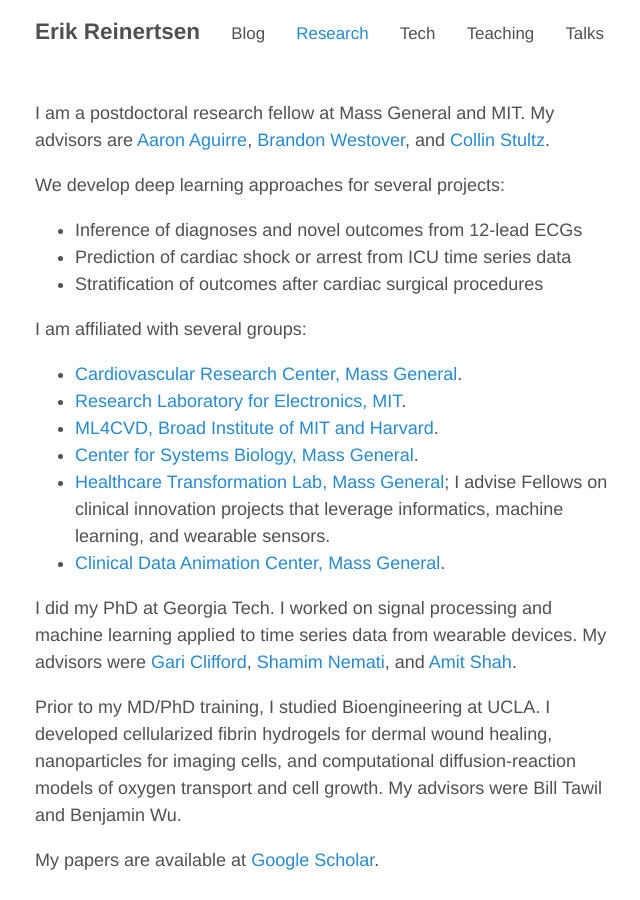
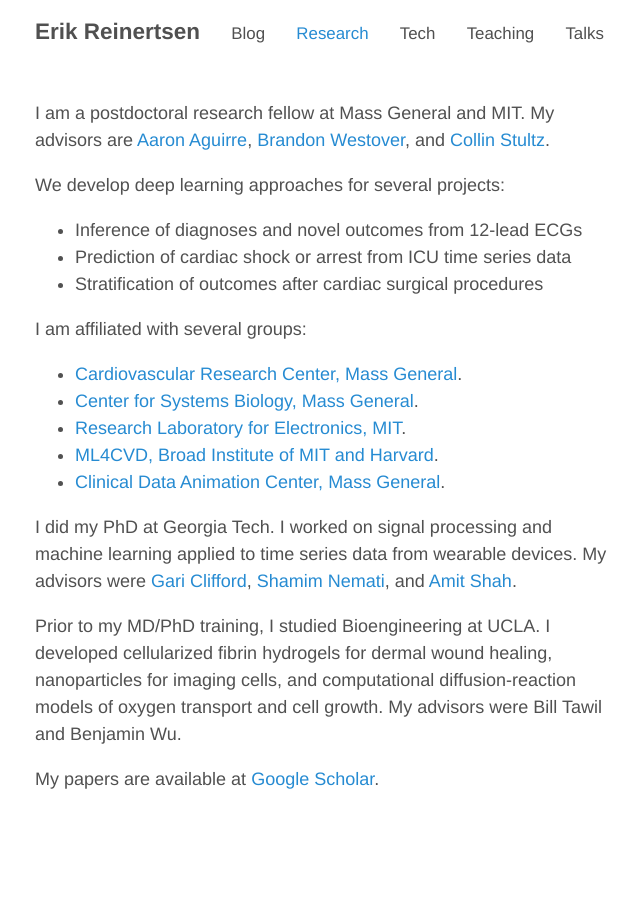
Before and after one commit to erikr/erikr.github.io, a Jekyll site: the page built from research.md, in a window 1280 px wide. Shown: the whole page, without its empty margins (317-957 px from the left). Built offline with Jekyll 4.4.1, drawn with Linux system fonts in a browser that asks for light colours; nearby versions of some CDN libraries; comment, search, counter and statistics services are not loaded.

Commit message:
revised affiliations

```diff
--- a/research.md
+++ b/research.md
@@ -13,10 +13,9 @@
 
 I am affiliated with several groups:
 * [Cardiovascular Research Center, Mass General](http://cvrc.massgeneral.org).
+* [Center for Systems Biology, Mass General](http://csb.mgh.harvard.edu).
 * [Research Laboratory for Electronics, MIT](https://www.rle.mit.edu).
 * [ML4CVD, Broad Institute of MIT and Harvard](https://www.broadinstitute.org/data-sciences-platform).
-* [Center for Systems Biology, Mass General](http://csb.mgh.harvard.edu).
-* [Healthcare Transformation Lab, Mass General](http://healthcaretransformation.org); I advise Fellows on clinical innovation projects that leverage informatics, machine learning, and wearable sensors.
 * [Clinical Data Animation Center, Mass General](http://cdac.mgh.harvard.edu).
 
 I did my PhD at Georgia Tech. I worked on signal processing and machine learning applied to time series data from wearable devices. My advisors were [Gari Clifford](http://gdclifford.info/people/gari), [Shamim Nemati](http://nematilab.info/people/shamim/index.html), and [Amit Shah](https://www.sph.emory.edu/faculty/profile/#AJSHAH3).
```
